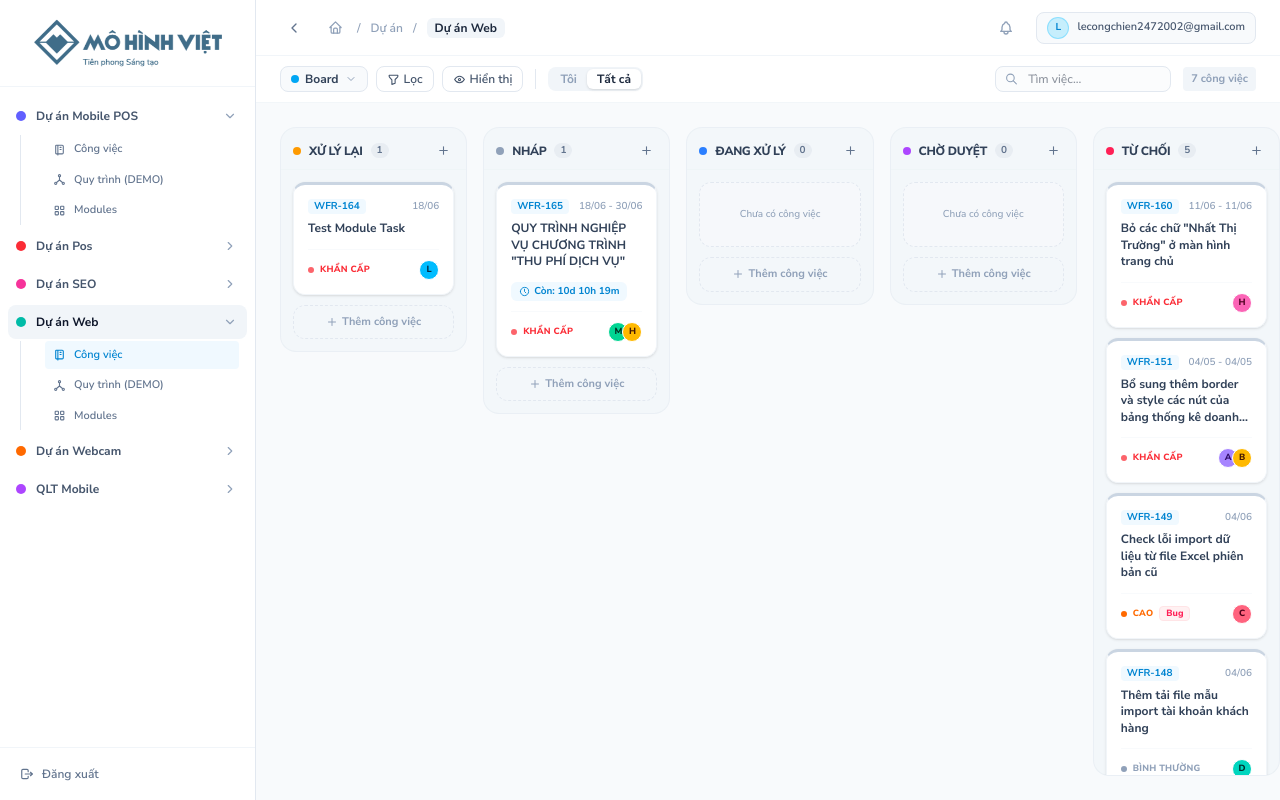
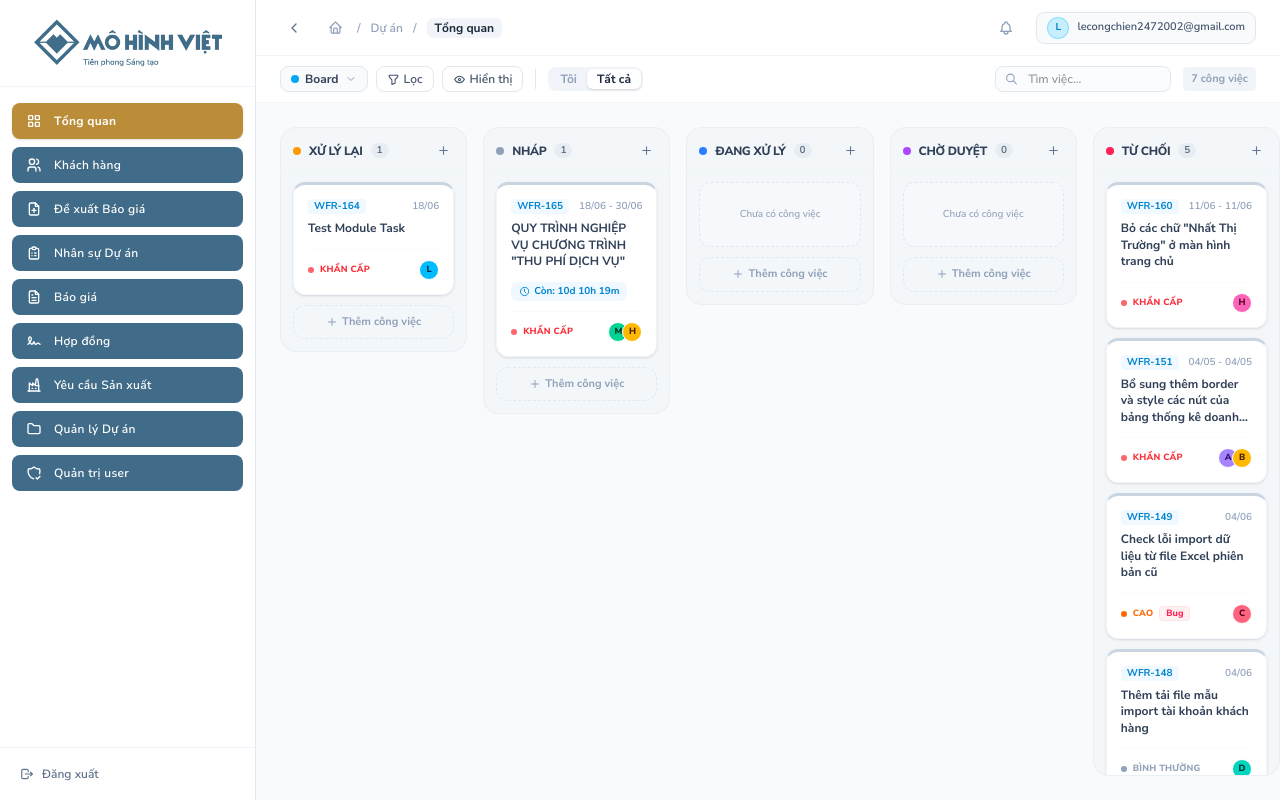
Before and after one commit to linh6666/Work-flow, a Next.js app: page /Administration in a window 1280 px wide. Built offline with nearby package versions, Linux system fonts and the light colour scheme.

Commit message:
10/7/26 lan2

```diff
--- a/components/Administration/index.tsx
+++ b/components/Administration/index.tsx
@@ -30,7 +30,13 @@ import {
   IconNews,
   IconBug,
   IconTrash,
-  IconBell
+  IconBell,
+  IconFilePlus,
+  IconClipboardList,
+  IconFileText,
+  IconSignature,
+  IconBuildingFactory2,
+  IconShieldCheck
 } from '@tabler/icons-react';
 
 interface Project {
@@ -66,6 +72,21 @@ export default function Administration() {
   // State for active project & submenu item
   const [activeProjectId, setActiveProjectId] = useState<string>('web');
   const [activeSubMenu, setActiveSubMenu] = useState<'tasks' | 'process' | 'modules'>('tasks');
+  const [activeMenu, setActiveMenu] = useState<string>('tong-quan');
+
+  const menuItems = [
+    { id: 'tong-quan', name: 'Tổng quan', icon: IconLayoutGrid },
+    { id: 'khach-hang', name: 'Khách hàng', icon: IconUsers },
+    { id: 'de-xuat-bao-gia', name: 'Đề xuất Báo giá', icon: IconFilePlus },
+    { id: 'nhan-su-du-an', name: 'Nhân sự Dự án', icon: IconClipboardList },
+    { id: 'bao-gia', name: 'Báo giá', icon: IconFileText },
+    { id: 'hop-dong', name: 'Hợp đồng', icon: IconSignature },
+    { id: 'yeu-cau-san-xuat', name: 'Yêu cầu Sản xuất', icon: IconBuildingFactory2 },
+    { id: 'quan-ly-du-an', name: 'Quản lý Dự án', icon: IconFolder },
+    { id: 'quan-tri-user', name: 'Quản trị user', icon: IconShieldCheck },
+  ];
+
+  const currentMenuItem = menuItems.find(item => item.id === activeMenu) || menuItems[0];
 
   // State for Tasks
   const [tasks, setTasks] = useState<Task[]>([
@@ -249,7 +270,7 @@ export default function Administration() {
       <aside className={`${isSidebarCollapsed ? 'w-16' : 'w-64'} bg-white text-slate-700 flex flex-col h-full shrink-0 border-r border-slate-200 select-none z-20 transition-all duration-300`}>
 
         {/* Workspace Brand Dropdown */}
-        <div className={`px-0 py-2 border-b border-slate-100 flex items-center justify-center hover:bg-slate-50 transition-colors cursor-pointer`}>
+        <div className="px-0 py-2 border-b border-slate-100 flex items-center justify-center hover:bg-slate-50 transition-colors cursor-pointer overflow-hidden">
           <Image
             src="/logo/MHV_VN_SOLOGAN_H.png"
             alt="Logo WorkFlow"
@@ -262,90 +283,30 @@ export default function Administration() {
 
 
         {/* Projects Navigation List */}
-        <div className="flex-1 overflow-y-auto px-2 py-3 space-y-1 scrollbar-thin scrollbar-thumb-slate-200">
-          {/* {!isSidebarCollapsed && (
-            <div className="px-2 pb-1.5 text-[10px] font-bold text-slate-400 uppercase tracking-widest flex items-center justify-between">
-              <span>Dự án của bạn ({projects.length})</span>
-            </div>
-          )} */}
-
-          {projects.map((proj) => {
-            const isProjectActive = proj.id === activeProjectId;
+        <div className="flex-1 overflow-y-auto px-3 py-4 space-y-2 scrollbar-thin scrollbar-thumb-slate-200">
+          {menuItems.map((item) => {
+            const Icon = item.icon;
+            const isActive = item.id === activeMenu;
             return (
-              <div key={proj.id} className="space-y-0.5">
-                {/* Project Header Row */}
-                <div
-                  className={`w-full flex items-center ${isSidebarCollapsed ? 'justify-center py-2.5' : 'justify-between py-2'} px-2 rounded-lg cursor-pointer transition-all duration-150 ${
-                    isProjectActive ? 'bg-slate-100 text-slate-900 font-bold' : 'hover:bg-slate-50 text-slate-600 hover:text-slate-900'
-                  }`}
-                  onClick={() => setActiveProjectId(proj.id)}
-                  title={isSidebarCollapsed ? proj.name : undefined}
-                >
-                  <div className="flex items-center gap-2.5 min-w-0">
-                    <span className={`w-2.5 h-2.5 rounded-full shrink-0 ${proj.color}`} />
-                    {!isSidebarCollapsed && <span className="text-xs font-bold truncate leading-none">{proj.name}</span>}
-                  </div>
-                  {!isSidebarCollapsed && (
-                    <button
-                      onClick={(e) => {
-                        e.stopPropagation();
-                        toggleProjectCollapse(proj.id);
-                      }}
-                      className="p-0.5 hover:bg-slate-100 rounded text-slate-400 hover:text-slate-600 transition-colors"
-                    >
-                      {proj.isOpen ? <IconChevronDown size={14} /> : <IconChevronRight size={14} />}
-                    </button>
-                  )}
-                </div>
-
-                {/* Submenu items (Expanded only) */}
-                {!isSidebarCollapsed && proj.isOpen && (
-                  <div className="pl-6 pr-2 space-y-0.5 border-l border-slate-200 ml-3">
-                    <button
-                      onClick={() => {
-                        setActiveProjectId(proj.id);
-                        setActiveSubMenu('tasks');
-                      }}
-                      className={`w-full flex items-center gap-2 py-1.5 px-2 rounded text-[11px] font-semibold text-left transition-all ${
-                        isProjectActive && activeSubMenu === 'tasks'
-                          ? 'text-sky-600 bg-sky-50'
-                          : 'text-slate-500 hover:text-slate-800'
-                      }`}
-                    >
-                      <IconNotebook size={13} />
-                      Công việc
-                    </button>
-                    <button
-                      onClick={() => {
-                        setActiveProjectId(proj.id);
-                        setActiveSubMenu('process');
-                      }}
-                      className={`w-full flex items-center gap-2 py-1.5 px-2 rounded text-[11px] font-semibold text-left transition-all ${
-                        isProjectActive && activeSubMenu === 'process'
-                          ? 'text-sky-600 bg-sky-50'
-                          : 'text-slate-500 hover:text-slate-800'
-                      }`}
-                    >
-                      <IconHierarchy size={13} />
-                      Quy trình (DEMO)
-                    </button>
-                    <button
-                      onClick={() => {
-                        setActiveProjectId(proj.id);
-                        setActiveSubMenu('modules');
-                      }}
-                      className={`w-full flex items-center gap-2 py-1.5 px-2 rounded text-[11px] font-semibold text-left transition-all ${
-                        isProjectActive && activeSubMenu === 'modules'
-                          ? 'text-sky-600 bg-sky-50'
-                          : 'text-slate-500 hover:text-slate-800'
-                      }`}
-                    >
-                      <IconLayoutGrid size={13} />
-                      Modules
-                    </button>
-                  </div>
+              <button
+                key={item.id}
+                onClick={() => setActiveMenu(item.id)}
+                className={`w-full flex items-center cursor-pointer ${
+                  isSidebarCollapsed ? 'justify-center py-2.5' : 'gap-3 px-3.5 py-2.5'
+                } rounded-lg text-white transition-all duration-150 ${
+                  isActive
+                    ? 'bg-[#BB8D38] font-bold shadow-sm'
+                    : 'bg-[#406c89] hover:bg-[#BB8D38] font-semibold'
+                }`}
+                title={item.name}
+              >
+                <Icon size={16} className="shrink-0 text-white" />
+                {!isSidebarCollapsed && (
+                  <span className="text-xs tracking-wide text-left">
+                    {item.name}
+                  </span>
                 )}
-              </div>
+              </button>
             );
           })}
         </div>
@@ -395,7 +356,7 @@ export default function Administration() {
             <span>Dự án</span>
             <span>/</span>
             <span className="text-slate-800 font-bold bg-slate-100 px-2 py-0.5 rounded-md">
-              {currentProject.name}
+              {currentMenuItem.name}
             </span>
           </div>
 
@@ -450,7 +411,7 @@ export default function Administration() {
         <main className="flex-1 flex flex-col bg-slate-50 overflow-hidden">
 
           {/* Submenu Task filters toolbar (Only visible for 'tasks' submenu) */}
-          {activeSubMenu === 'tasks' && (
+          {(activeMenu === 'tong-quan' || activeMenu === 'quan-ly-du-an') && (
             <div className="bg-white border-b border-slate-100/90 py-2.5 px-6 flex flex-wrap items-center justify-between gap-3 shrink-0 select-none">
               <div className="flex items-center gap-2">
                 {/* Board selector */}
@@ -519,7 +480,7 @@ export default function Administration() {
 
           {/* Kanban Columns (Dynamic Board View) */}
           <div className="flex-1 overflow-x-auto overflow-y-hidden p-6 select-none">
-            {activeSubMenu === 'tasks' ? (
+            {(activeMenu === 'tong-quan' || activeMenu === 'quan-ly-du-an') ? (
               <div className="flex gap-4 h-full items-start min-w-[1000px]">
                 {columns.map((col) => {
                   const colTasks = getFilteredTasks(col.key);
@@ -629,13 +590,13 @@ export default function Administration() {
               // Empty states for Demo views
               <div className="flex-1 flex flex-col items-center justify-center py-20 text-center">
                 <div className="w-16 h-16 rounded-full bg-slate-100 flex items-center justify-center mb-4 text-slate-400 shadow-sm border border-slate-200/50">
-                  {activeSubMenu === 'process' ? <IconHierarchy size={28} /> : <IconLayoutGrid size={28} />}
+                  <IconLayoutGrid size={28} />
                 </div>
                 <h3 className="font-bold text-slate-700 text-sm">
-                  {activeSubMenu === 'process' ? 'Phân hệ Quy trình (DEMO)' : 'Phân hệ Modules'}
+                  Phân hệ {currentMenuItem.name}
                 </h3>
                 <p className="text-xs text-slate-400 max-w-sm mt-1 leading-relaxed">
-                  Giao diện cho phân hệ này đang được phát triển. Nhấp chọn mục **Công việc** ở danh mục dự án để làm việc với Kanban Board.
+                  Giao diện cho phân hệ **{currentMenuItem.name}** đang được phát triển. Nhấp chọn mục **Tổng quan** hoặc **Quản lý Dự án** ở danh mục dự án để làm việc với Kanban Board.
                 </p>
               </div>
             )}
```
